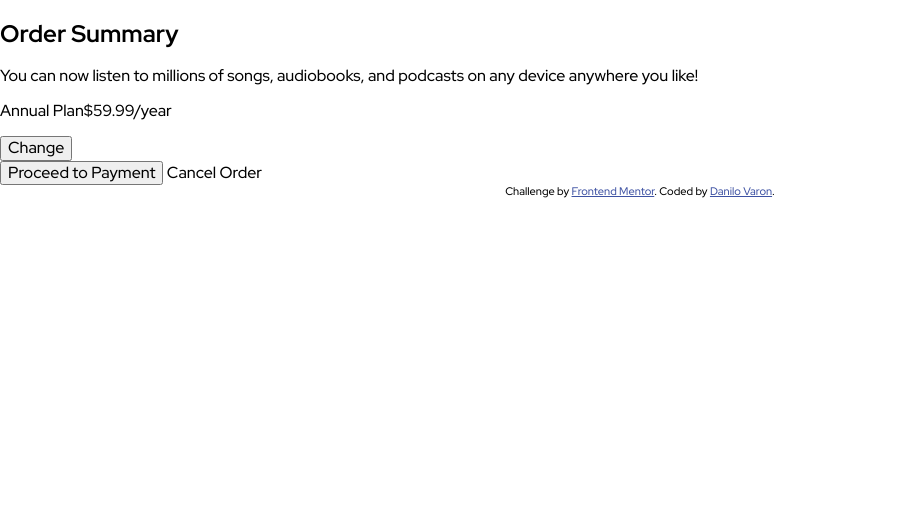
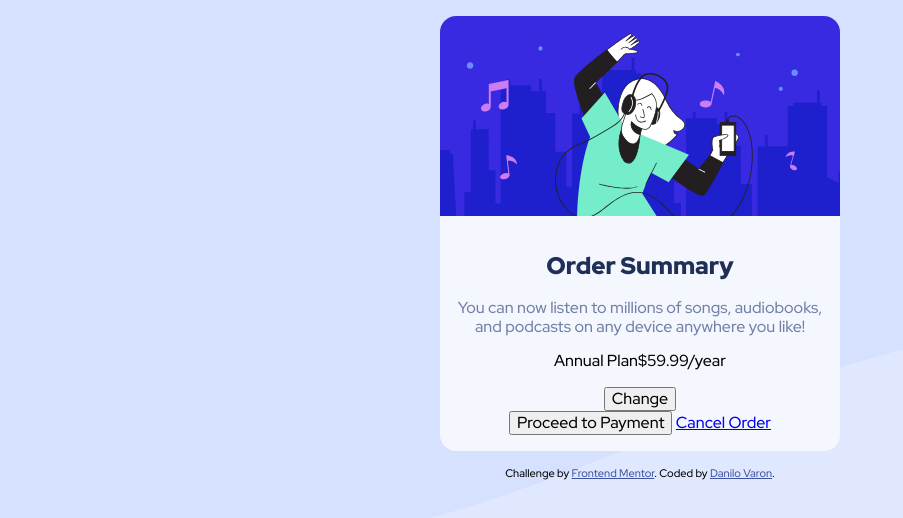
Before and after one commit to DaniloVaron/Order_summary_card, a plain HTML site: page index.html in a window 1280 px wide. Shown: the whole page, without its empty margins (0-903 px from the left). Drawn offline with Linux system fonts and the light colour scheme.

Commit message:
Se agregaron los estilos correspondientes a como va el proyecto actualmente

```diff
--- a/css/style.css
+++ b/css/style.css
@@ -1,3 +1,16 @@
+:root {
+  /* Primario */
+
+  --Azul_palido: hsl(225, 100%, 94%);
+  --Azul_brillante: hsl(245, 75%, 52%);
+
+  /* Neutral */
+
+  --Azul_muy_palido: hsl(225, 100%, 98%);
+  --Azul_desaturado: hsl(224, 23%, 55%);
+  --Azul_oscuro: hsl(223, 47%, 23%);
+}
+
 html {
   box-sizing: border-box;
 }
@@ -8,8 +21,52 @@ html {
 }
 
 body {
-  font-family: "Indie Flower", cursive;
   font-family: "Red Hat Display", sans-serif;
+  background-color: var(--Azul_palido);
+  background-image: url("../images/pattern-background-mobile.svg");
+  background-repeat: no-repeat;
+  background-position: center;
+  background-size: cover;
+}
+
+.container {
+  margin: 1em auto;
+  width: 90%;
+}
+
+.row {
+  display: flex;
+  justify-content: center;
+}
+
+.card {
+  background-color: var(--Azul_muy_palido);
+  border-radius: 1em;
+  overflow: hidden;
+  max-width: 400px;
+}
+
+.card-colum-img {
+  background-image: url("../images/illustration-hero.svg");
+  background-repeat: no-repeat;
+  background-position: center;
+  background-size: cover;
+  height: 200px;
+}
+
+.card-text {
+  padding: 1em 1em;
+  text-align: center;
+}
+
+.card-title {
+  font-weight: 900;
+  color: var(--Azul_oscuro);
+}
+
+.card-info-text {
+  font-weight: 500;
+  color: var(--Azul_desaturado);
 }
 
 .attribution {
--- a/index.html
+++ b/index.html
@@ -39,7 +39,7 @@
           <div class="card-text">
             <h2 class="card-title">Order Summary</h2>
 
-            <p class="card-text">
+            <p class="card-info-text">
               You can now listen to millions of songs, audiobooks, and podcasts on any
               device anywhere you like!
             </p>
@@ -55,7 +55,7 @@
             </div>
 
             <button class="card-pay">Proceed to Payment</button>
-            <a class="card-cancel">Cancel Order</a>
+            <a href="#" class="card-cancel">Cancel Order</a>
           </div>
         </div>
       </article clas>
```
